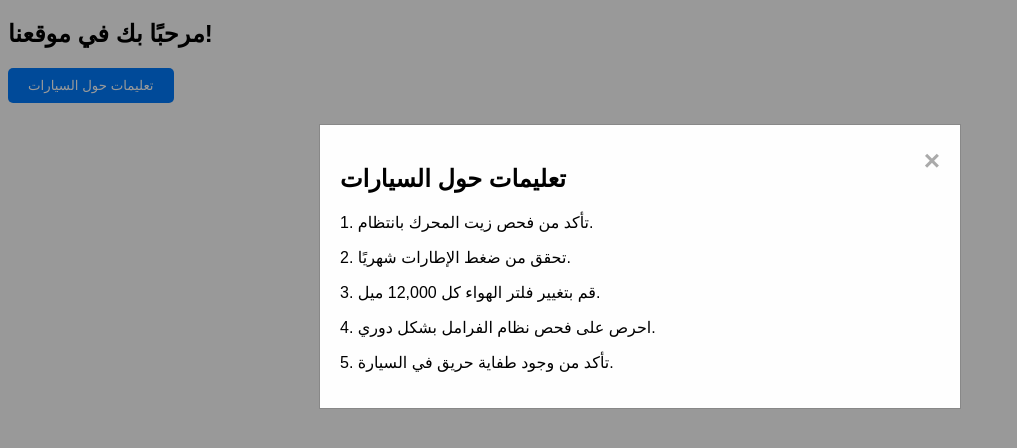
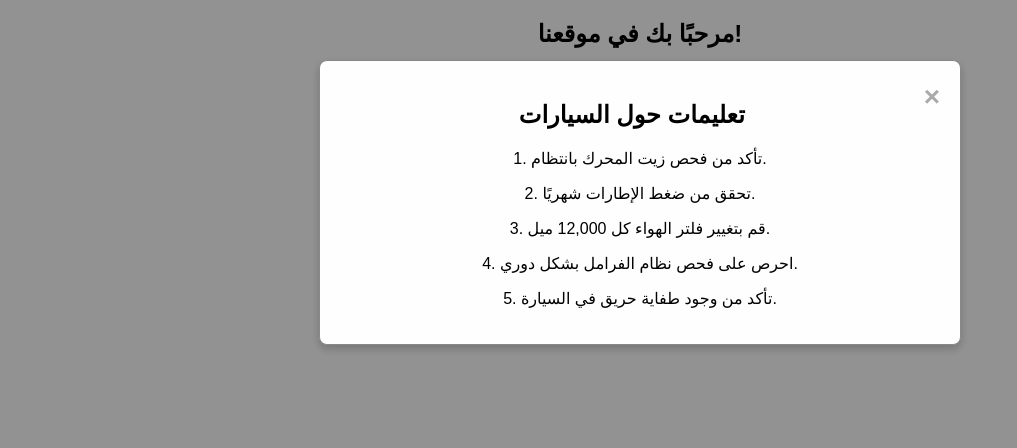
Before and after one commit to Good-man11/Vivocar, a plain HTML site: page index.html in a window 1280 px wide. Both pictures are taken after a click on the button "تعليمات حول السيارات". Shown: the whole page, without its empty margins (0-1017 px from the left). Drawn offline with Linux system fonts and the light colour scheme.

Commit message:
Update index.html

```diff
--- a/index.html
+++ b/index.html
@@ -7,6 +7,8 @@
     <style>
         body {
             font-family: Arial, sans-serif;
+            background-color: #f3f3f3;
+            text-align: center;
         }
         /* تصميم زر */
         .info-button {
@@ -16,53 +18,56 @@
             border: none;
             border-radius: 5px;
             cursor: pointer;
+            transition: background-color 0.3s ease;
+        }
+        .info-button:hover {
+            background-color: #0056b3;
         }
         /* تصميم مربع الحوار */
         .modal {
-            display: none; /* مخفي بشكل افتراضي */
+            display: none;
             position: fixed;
             z-index: 1;
             left: 0;
             top: 0;
             width: 100%;
             height: 100%;
-            overflow: auto;
-            background-color: rgb(0,0,0);
             background-color: rgba(0,0,0,0.4);
             padding-top: 60px;
         }
         .modal-content {
             background-color: #fefefe;
-            margin: 5% auto;
+            margin: auto;
             padding: 20px;
             border: 1px solid #888;
             width: 80%;
             max-width: 600px;
+            border-radius: 8px;
+            box-shadow: 0px 4px 8px rgba(0,0,0,0.2);
         }
         .close {
             color: #aaa;
             float: right;
             font-size: 28px;
             font-weight: bold;
+            cursor: pointer;
         }
         .close:hover,
         .close:focus {
             color: black;
-            text-decoration: none;
-            cursor: pointer;
         }
     </style>
 </head>
 <body>
 
 <h2>مرحبًا بك في موقعنا!</h2>
-<button class="info-button" id="infoBtn">تعليمات حول السيارات</button>
+<button class="info-button" id="infoBtn" aria-label="اضغط لعرض تعليمات حول السيارات">تعليمات حول السيارات</button>
 
 <!-- مربع الحوار -->
-<div id="myModal" class="modal">
+<div id="myModal" class="modal" role="dialog" aria-labelledby="dialog-title" aria-hidden="true">
     <div class="modal-content">
-        <span class="close" id="closeBtn">&times;</span>
-        <h2>تعليمات حول السيارات</h2>
+        <span class="close" id="closeBtn" aria-label="إغلاق مربع الحوار">&times;</span>
+        <h2 id="dialog-title">تعليمات حول السيارات</h2>
         <p>1. تأكد من فحص زيت المحرك بانتظام.</p>
         <p>2. تحقق من ضغط الإطارات شهريًا.</p>
         <p>3. قم بتغيير فلتر الهواء كل 12,000 ميل.</p>
@@ -80,6 +85,7 @@
     // عند النقر على الزر، يظهر مربع الحوار
     btn.onclick = function() {
         modal.style.display = "block";
+        span.focus();
     }
 
     // عند النقر على زر الإغلاق، يتم إغلاق مربع الحوار
@@ -93,6 +99,13 @@
             modal.style.display = "none";
         }
     }
+
+    // إغلاق مربع الحوار عند الضغط على زر Escape
+    window.addEventListener("keydown", function(event) {
+        if (event.key === "Escape") {
+            modal.style.display = "none";
+        }
+    });
 </script>
 
 </body>
```
